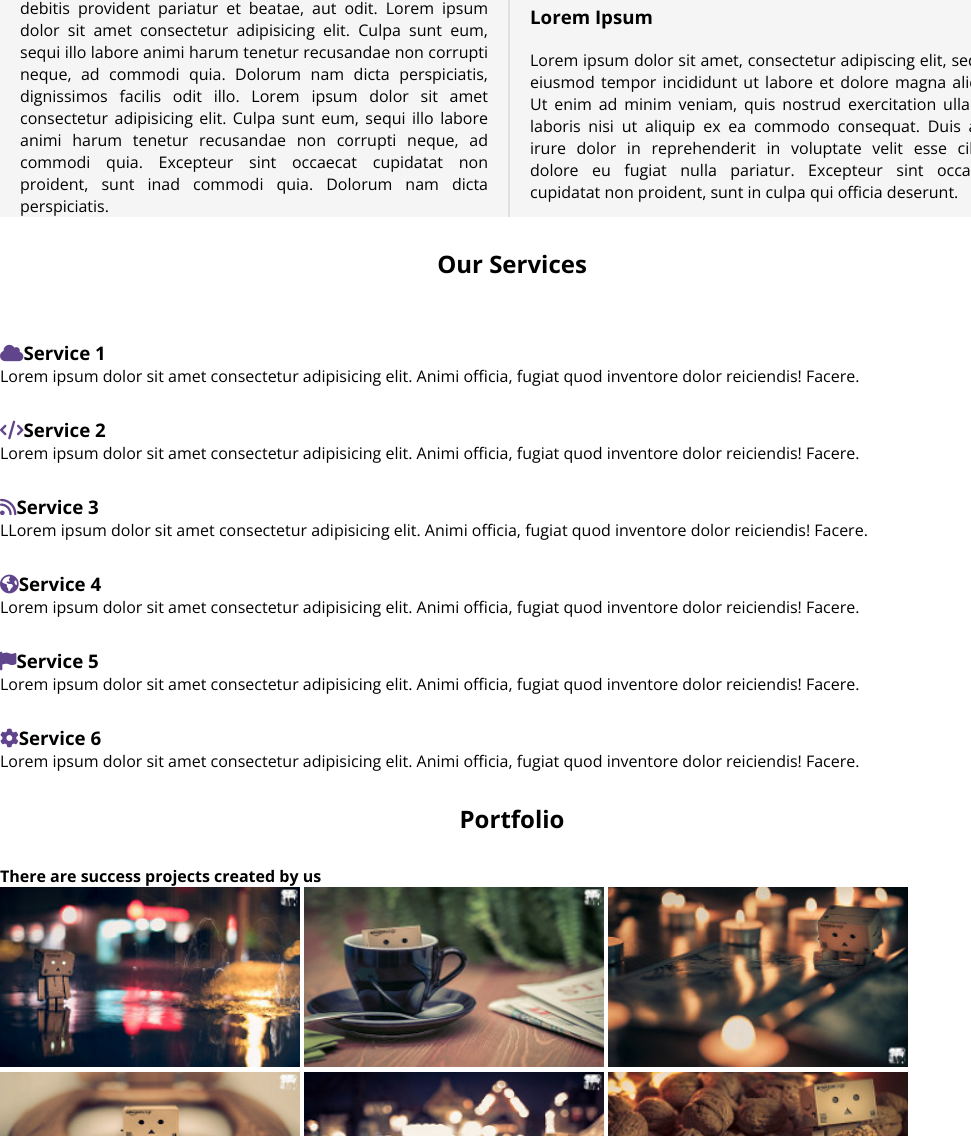
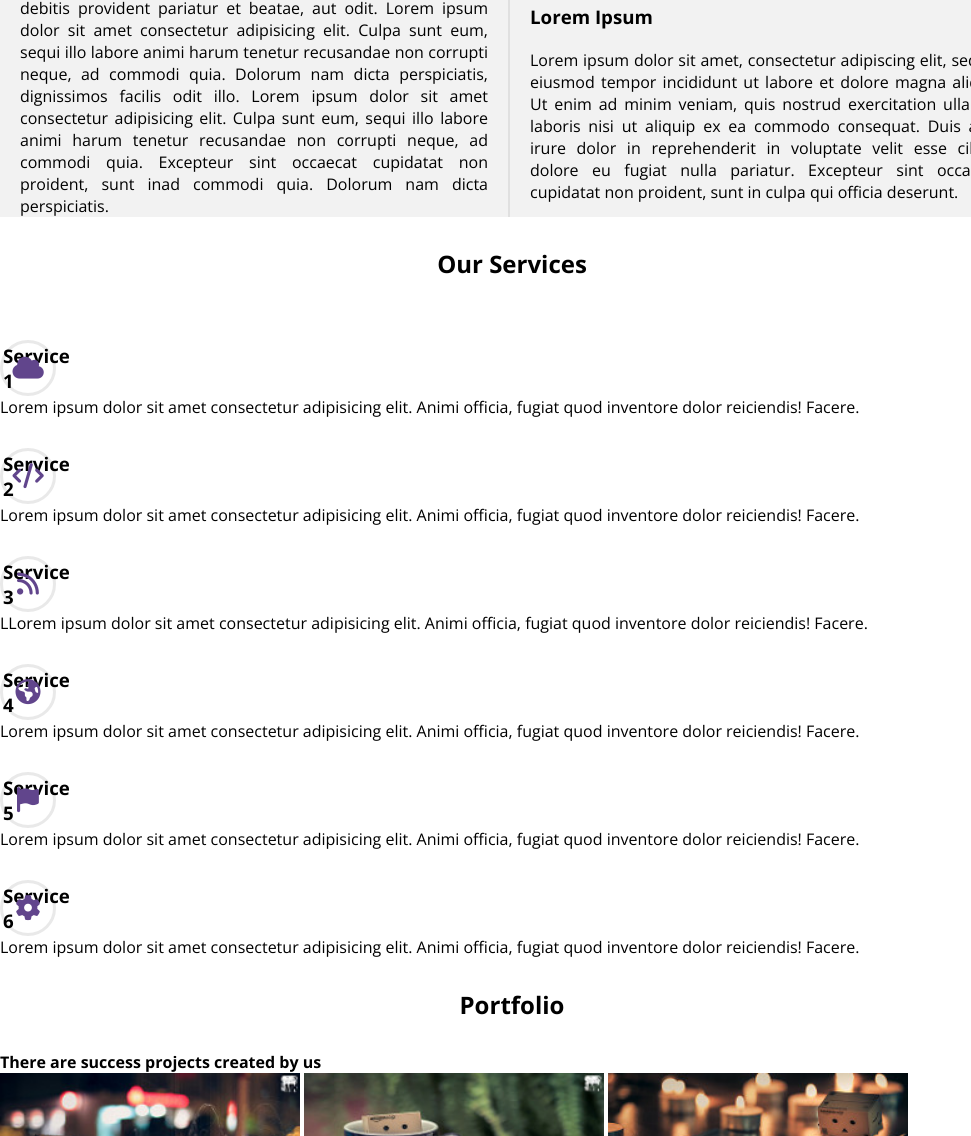
Before and after one commit to YaslokDev/Grupo4Entregable2, a plain HTML site: page index.html in a window 1280 px wide. Shown: the part 947-2083 px from the top of the page, without its empty margins (0-971 px from the left). Drawn offline with nearby package versions, Linux system fonts and the light colour scheme.

Commit message:
iconos con circulos utilizando divs

```diff
--- a/css/style.css
+++ b/css/style.css
@@ -61,7 +61,7 @@ nav ul li a {
 }
 
 #whoWeAre {
-  background: #f5f5f5;
+  background: #f2f2f2;
   text-align: center;
   margin-top: 0;
   overflow: auto;
@@ -111,3 +111,21 @@ article {
 .articulo-derecha2 h3 {
   margin-bottom: 20px;
 }
+
+.circulo {
+  display: inline-block;
+  position: relative;
+  width: 50px;
+  height: 50px;
+  border: 3px solid;
+  border-radius: 50%;
+  border-color: rgba(211, 211, 211, 0.5);
+}
+
+.fa-solid {
+  position: absolute;
+  top: 50%;
+  left: 50%;
+  transform: translate(-50%, -50%);
+  font-size: 25px;
+}
--- a/index.html
+++ b/index.html
@@ -89,42 +89,54 @@
     <section id="services">
       <h2>Our Services</h2>
       <article>
-        <h3><i class="fa-solid fa-cloud" style="color: #61458c;"></i></i></i>Service 1</h3>
+        <div class="circulo">
+          <h3><i class="fa-solid fa-cloud" style="color: #61458c;"></i>Service 1</h3>
+        </div>
         <p>
           Lorem ipsum dolor sit amet consectetur adipisicing elit. Animi officia, fugiat quod inventore dolor
           reiciendis! Facere.
         </p>
       </article>
       <article>
-        <h3><i class="fa-solid fa-code" style="color: #61458c;"></i>Service 2</h3>
+        <div class="circulo">
+          <h3><i class="fa-solid fa-code" style="color: #61458c;"></i>Service 2</h3>
+        </div>
         <p>
           Lorem ipsum dolor sit amet consectetur adipisicing elit. Animi officia, fugiat quod inventore dolor
           reiciendis! Facere.
         </p>
       </article>
       <article>
-        <h3><i class="fa-solid fa-rss" style=" color: #61458c"></i>Service 3</h3>
+        <div class="circulo">
+          <h3><i class="fa-solid fa-rss" style=" color: #61458c"></i>Service 3</h3>
+        </div>
         <p>
           LLorem ipsum dolor sit amet consectetur adipisicing elit. Animi officia, fugiat quod inventore dolor
           reiciendis! Facere.
         </p>
       </article>
       <article>
-        <h3><i class="fa-solid fa-earth-americas" style=" color: #61458c"></i>Service 4</h3>
+        <div class="circulo">
+          <h3><i class="fa-solid fa-earth-americas" style=" color: #61458c"></i>Service 4</h3>
+        </div>
         <p>
           Lorem ipsum dolor sit amet consectetur adipisicing elit. Animi officia, fugiat quod inventore dolor
           reiciendis! Facere.
         </p>
       </article>
       <article>
-        <h3><i class="fa-solid fa-flag" style=" color: #61458c"></i>Service 5</h3>
+        <div class="circulo">
+          <h3><i class="fa-solid fa-flag" style=" color: #61458c"></i>Service 5</h3>
+        </div>
         <p>
           Lorem ipsum dolor sit amet consectetur adipisicing elit. Animi officia, fugiat quod inventore dolor
           reiciendis! Facere.
         </p>
       </article>
       <article>
-        <h3><i class="fa-solid fa-gear" style=" color: #61458c"></i>Service 6</h3>
+        <div class="circulo">
+          <h3><i class="fa-solid fa-gear" style=" color: #61458c"></i>Service 6</h3>
+        </div>
         <p>
           Lorem ipsum dolor sit amet consectetur adipisicing elit. Animi officia, fugiat quod inventore dolor
           reiciendis! Facere.
```
